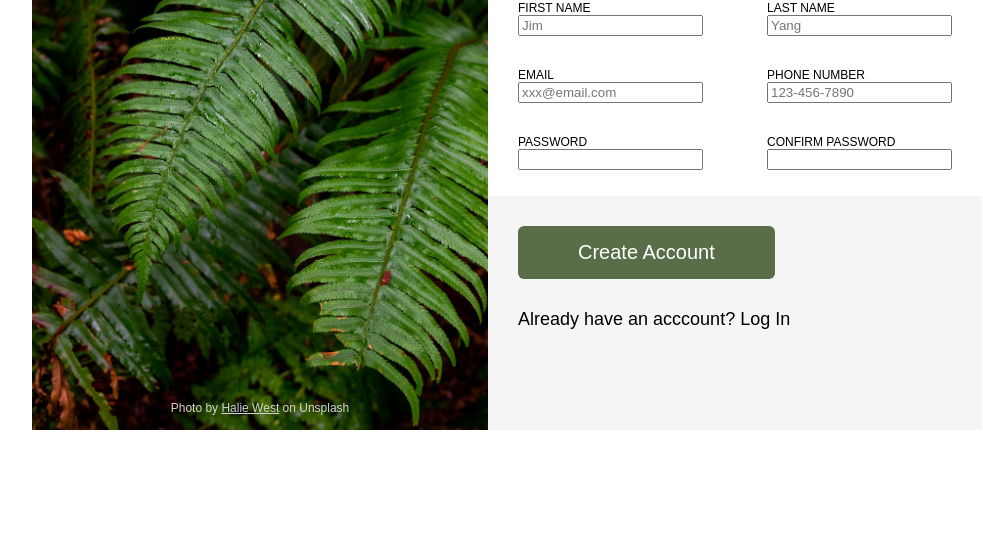
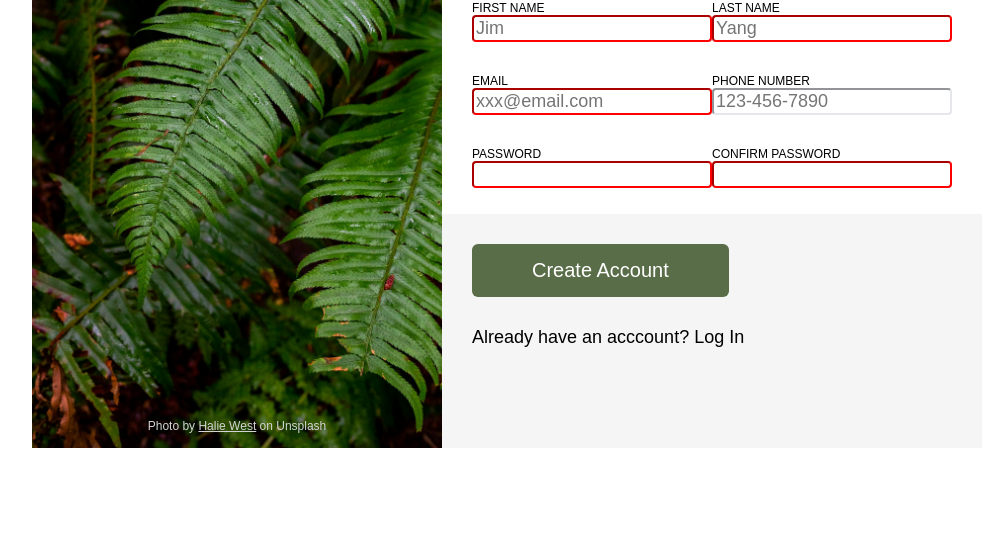
Before and after one commit to yanyukiai/odin-signup-form, a plain HTML site: page index.html in a window 1280 px wide. Shown: the part 242-800 px from the top of the page, without its empty margins (133-1116 px from the left). Drawn offline with Linux system fonts and the light colour scheme.

Commit message:
Add form validation style

```diff
--- a/index.html
+++ b/index.html
@@ -40,6 +40,7 @@
                   id="first_name"
                   name="first_name"
                   placeholder="Jim"
+                  required
                 />
               </li>
               <li>
@@ -49,6 +50,7 @@
                   name="last_name"
                   id="last_name"
                   placeholder="Yang"
+                  required
                 />
               </li>
             </ul>
@@ -60,6 +62,7 @@
                   name="user_email"
                   id="user_email"
                   placeholder="xxx@email.com"
+                  required
                 />
               </li>
               <li>
@@ -79,6 +82,7 @@
                   type="password"
                   name="user_password"
                   id="user_password"
+                  required
                 />
               </li>
               <li>
@@ -87,6 +91,7 @@
                   type="password"
                   name="confirm_password"
                   id="confirm_password"
+                  required
                 />
               </li>
             </ul>
--- a/styles.css
+++ b/styles.css
@@ -134,3 +134,19 @@ li {
   font-size: 12px;
   flex-direction: column;
 }
+
+input {
+  font-size: 18px;
+  border-radius: 4px;
+  border-color: #e5e7eb;
+}
+
+/* Form Validation Style */
+input:invalid {
+  border-color: red;
+}
+
+input:focus {
+  border-color: blue;
+  box-shadow: 5px 5px 5px #e5e7eb;
+}
```
Also changed, not shown: 1 other file.
